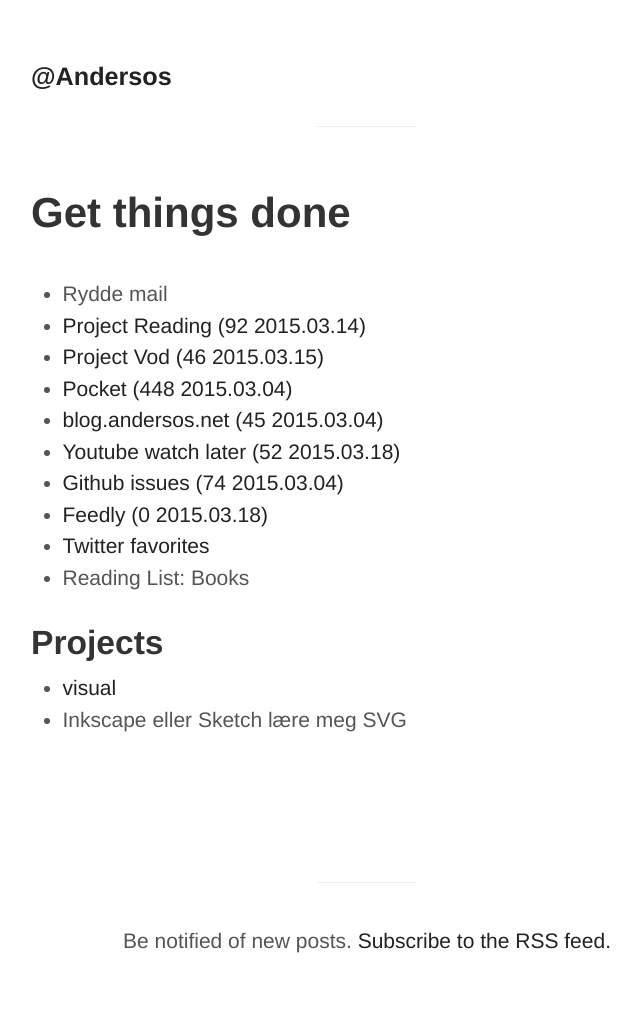
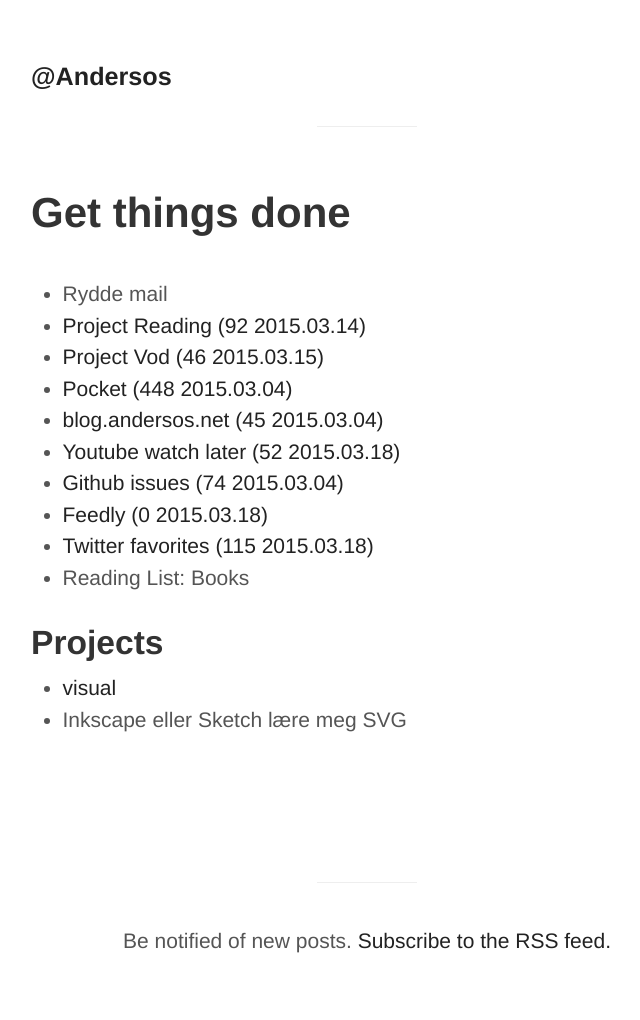
Before and after one commit to Andersos/andersos.net, a Jekyll site: the page built from gtd.html, in a window 1280 px wide. Shown: the whole page, without its empty margins (273-913 px from the left). Built offline with Jekyll 4.4.1, drawn with Linux system fonts in a browser that asks for light colours; Markdown is read by kramdown in place of the engine named in the settings.

Commit message:
Update gtd.html

```diff
--- a/gtd.html
+++ b/gtd.html
@@ -12,7 +12,7 @@
     <li><a href="https://www.youtube.com/playlist?list=WL">Youtube watch later (52 2015.03.18)</a></li>
     <li><a href="https://github.com/issues">Github issues (74 2015.03.04)</a></li>
     <li><a href="http://feedly.com/">Feedly (0 2015.03.18)</a></li>
-    <li><a href="https://twitter.com/favorites">Twitter favorites</a></li>
+    <li><a href="https://twitter.com/favorites">Twitter favorites (115 2015.03.18)</a></li>
     <li>Reading List: Books</li>
 </ul>
 
```
